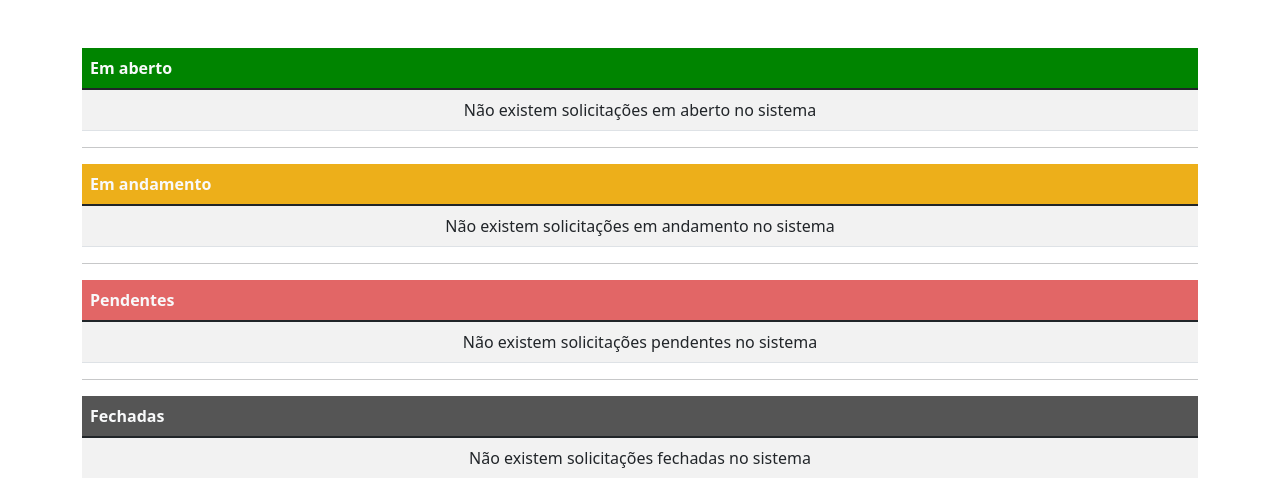
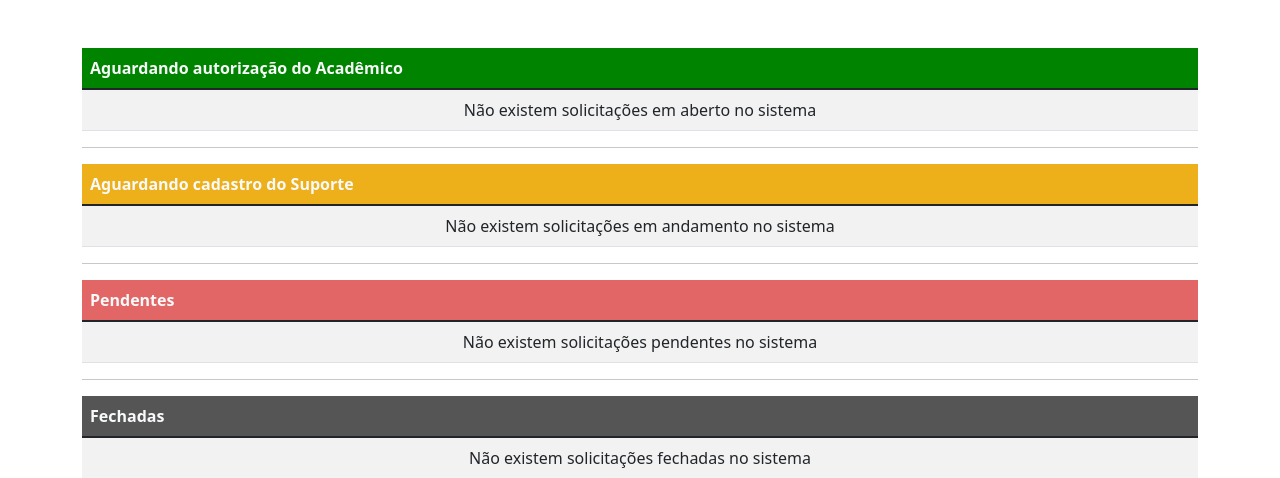
Before and after one commit to bernardrodrigues-cead/django-proceg, a Django app: page /ticket/solicitacao/AVA/disciplina/consulta in a window 1280 px wide. Shown: the part 84-562 px from the top of the page. Run offline with Django 4.2, Linux system fonts and the light colour scheme; data that the repository does not hold is empty; some libraries are stand-ins or nearby versions.

Commit message:
update 2022.09.02

```diff
--- a/Ticket/templates/Ticket/solicitacao_disciplina_list.html
+++ b/Ticket/templates/Ticket/solicitacao_disciplina_list.html
@@ -7,7 +7,7 @@
         <table id="list-table" class="table table-hover table-striped">
             <thead>
                 <tr class="abertas">
-                    <th colspan="7" class="text-light">Em aberto</th>
+                    <th colspan="7" class="text-light">Aguardando autorização do Acadêmico</th>
                 </tr>
             </thead>
             <tbody>
@@ -107,7 +107,7 @@
         <table id="list-table" class="table table-hover table-striped">
             <thead>
                 <tr class="em_andamento">
-                    <th colspan="7" class="text-light">Em andamento</th>
+                    <th colspan="7" class="text-light">Aguardando cadastro do Suporte</th>
                 </tr>
             </thead>
             <tbody>
```
Also changed, not shown: README.md.
